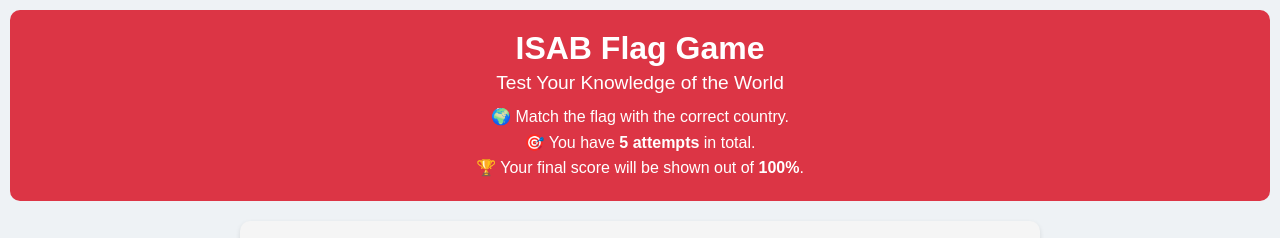
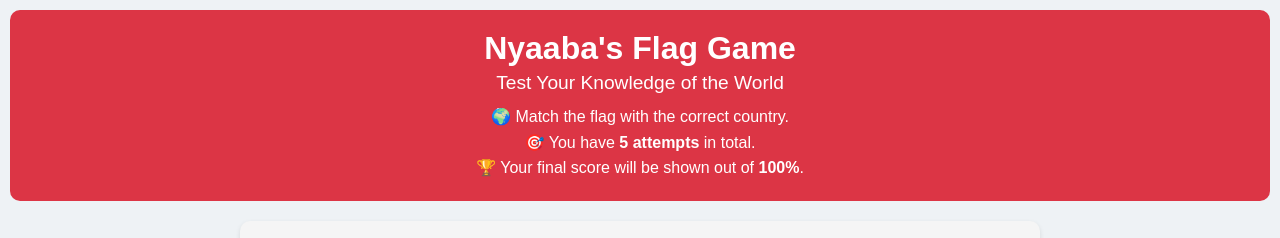
Before and after one commit to matthewnyaaba/ISAB_ISL_Flag_GAME-, a plain HTML site: page index.html in a window 1280 px wide. Shown: the top 238 px of the page. Drawn offline with Linux system fonts and the light colour scheme.

Commit message:
Update index.html

```diff
--- a/index.html
+++ b/index.html
@@ -3,12 +3,12 @@
 <head>
     <meta charset="UTF-8">
     <meta name="viewport" content="width=device-width, initial-scale=1.0">
-    <title>ISAB Flag Game</title>
+    <title>Nyaaba's Flag Game</title>
     <link rel="stylesheet" href="styles.css">
 </head>
 <body>
     <div class="banner">
-        <h1>ISAB Flag Game</h1>
+        <h1>Nyaaba's Flag Game</h1>
         <p class="subtitle">Test Your Knowledge of the World</p>
         <ul class="instructions">
             <li>🌍 Match the flag with the correct country.</li>
```
